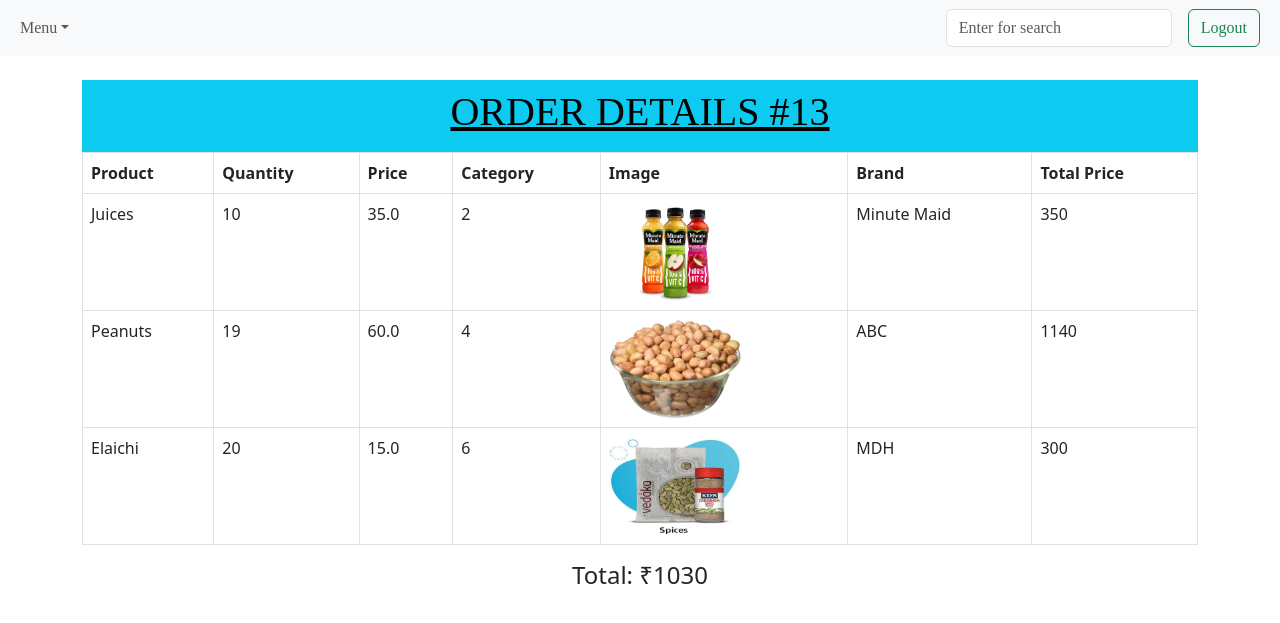
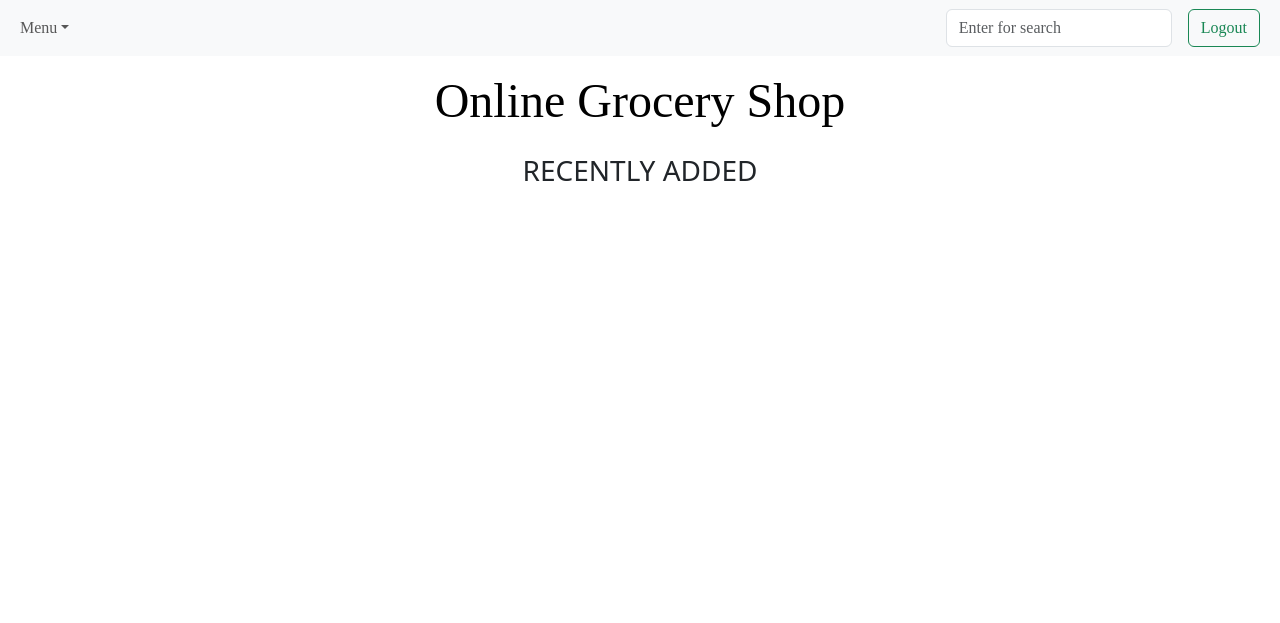
Before and after one commit to vgdk77/online-shopping, a Flask app: page /order_details/13 in a window 1280 px wide. Shown: the top 623 px of the page. Run offline with Flask 3, Linux system fonts and the light colour scheme; data comes from the database, SQL or seed files in the repository.

Commit message:
Update order_details.html

```diff
--- a/templates/order_details.html
+++ b/templates/order_details.html
@@ -1,48 +1,96 @@
 {% extends "base.html" %}
-{% block title %}ORDER DETAILS{% endblock %}
-{% block main %}
-<!-- Render flashed messages -->
-{% with messages = get_flashed_messages() %}
-{% if messages %}
-        {% for message in messages %}
-            <center><b>{{ message }}</b></center>
+{% block title %}HOME{% endblock %}
+  {% block main %}
+
+      <div style="font-family:Bradley Hand ITC;">
+          <center>
+          <div class="p-3 "  style="font-family:Times New Roman;">
+            <h1 style=" color: black; font-size: 3rem;" scrollamount="20" > Online Grocery Shop</h1>
+          </div>
+          </center>
+      </div>
+      <div class="container">
+        <center><h3 style = 'font-weight: 400;'>RECENTLY ADDED</h3></center>
+      <div class="row row-cols-1 row-cols-md-4 g-4 my-2 mx-2">
+        {%for i in recent_products %}
+        <form action="/add_to_cart_to_home/{{i[0]}}", method="POST">
+            <div class="col" id="mv">
+            <div class="card" id="recent{{i[0]}}">
+                <a href='/product/{{i[0]}}'><img src="{{i[9]}}" height="225px" class="card-img-top" alt="{{i[1]}}"></a>
+                <div class="card-body">
+                <!-- <p class="card-title">id: {{i.id}}</p> -->
+                <p class="card-title" style="float:right;"><b>₹{{i[8]}}</b>/{{i[6]}}</p>
+                <p class="card-title"><b>{{i[1]}}</b></p>
+                <!-- <p class="card-title">category: {{i.category}}</p> -->
+                <p class="card-title" style="float:right;">{{i[2]}}</p>
+                <div class="col-md-3 col-lg-3 col-xl-2">
+                    <button class="btn btn-link px-2"
+                      onclick="this.parentNode.querySelector('input[type=number]').stepDown()">
+                      <i class="fas fa-minus"></i>
+                    </button>
+
+                    <input id="form1" min="0" name="quantity" value="1" type="number"
+                      class="form-control form-control-sm" />
+
+                    <button class="btn btn-link px-2"
+                      onclick="this.parentNode.querySelector('input[type=number]').stepUp()">
+                      <i class="fas fa-plus"></i>
+                    </button>
+                </div>
+                <!-- <p class="card-title">mfg_date: {{i.mfg_date}}</p> -->
+                <input type="text" value="recent{{i[0]}}", name="htmlid" hidden />
+                <p class="card-title" style="float:left;">exp_date: {{i[5]}}</p>
+                <!-- <p class="card-title">unit: {{i.unit}}</p> -->
+                <!-- <p class="card-title">qty: {{i.qty}}</p> -->
+                <button type="submit" style="float:right;" class="btn btn-dark">Add to cart</button>
+                </div>
+            </div>
+            </div>
+        </form>
         {% endfor %}
-{% endif %}
-{% endwith %}
-    <div class="container my-4">
-        <div class="text-bg-info p-2" style="font-family: Algerian;">
-            <h1><center><u>ORDER DETAILS #{{ order_id }}</u></center></h1>
-        </div>
-        <div class="table-responsive">
-                <table class="table table-bordered table-hover">
-                    <thead>
-                        <tr>
-                            <th scope="col">Product</th>
-                            <th scope="col">Quantity</th>
-                            <th scope="col">Price</th>
-                            <th scope="col">Category</th>
-                            <th scope="col">Image</th>
-                            <th scope="col">Brand</th>
-                            <th scope="col">Total Price</th>
-                        </tr>
-                    </thead>
-                    <tbody>
-                        {% for item in product_list %}
-                        <tr>
-                            <td>{{ item[0] }}</td>
-                            <td>{{ item[1] }}</td>
-                            <td>{{ item[2] }}</td>
-                            <td>{{ item[3] }}</td>
-                            <td><img src="{{ item[4] }}" height="100px"></td>
-                            <td>{{ item[5] }}</td>
-                            <td>{{ item[6] }}</td>
-                        </tr>
-                        {% endfor %}
-                    </tbody>
-                </table>
-        </div>
-        <div class="text-center">
-            <h4>Total: ₹{{ total_price }}</h4>
-        </div>
     </div>
-{% endblock %}
+    </div>
+    <div class="container">
+      {% for category in dict_of_all_category_products %}
+        <center><h3>{{ category }}</h3></center>
+        <div class="row row-cols-1 row-cols-md-4 g-4 my-2 mx-2">
+          {% for i in dict_of_all_category_products[category] %}
+          <form action="/add_to_cart_to_home/{{i[0]}}", method="POST">
+              <div class="col" id="mv">
+              <div class="card" id="{{ category }}{{i[0]}}">
+                  <a href='/product/{{i[0]}}'><img src="{{i[9]}}" height="225px" class="card-img-top" alt="{{i[1]}}"></a>
+                  <div class="card-body">
+                  <!-- <p class="card-title">id: {{i.id}}</p> -->
+                  <p class="card-title" style="float:right;"><b>₹{{i[8]}}</b>/{{i[6]}}</p>
+                  <p class="card-title"><b>{{i[1]}}</b></p>
+                  <!-- <p class="card-title">category: {{i.category}}</p> -->
+                  <p class="card-title" style="float:right;">{{i[2]}}</p>
+                  <div class="col-md-3 col-lg-3 col-xl-2">
+                      <button class="btn btn-link px-2"
+                        onclick="this.parentNode.querySelector('input[type=number]').stepDown()">
+                        <i class="fas fa-minus"></i>
+                      </button>
+
+                      <input id="form1" min="0" name="quantity" value="1" type="number"
+                        class="form-control form-control-sm" />
+
+                      <button class="btn btn-link px-2"
+                        onclick="this.parentNode.querySelector('input[type=number]').stepUp()">
+                        <i class="fas fa-plus"></i>
+                      </button>
+                  </div>
+                  <!-- <p class="card-title">mfg_date: {{i.mfg_date}}</p> -->
+                  <input type="text" value="{{ category }}{{ i[0] }}" name="htmlid" hidden />
+                  <p class="card-title" style="float:left;">exp_date: {{i[5]}}</p>
+                  <!-- <p class="card-title">unit: {{i.unit}}</p> -->
+                  <!-- <p class="card-title">qty: {{i.qty}}</p> -->
+                  <button type="submit" style="float:right;" class="btn btn-dark">Add to cart</button>
+                  </div>
+              </div>
+              </div>
+          </form>
+          {% endfor %}
+      </div>
+      {% endfor %}
+    </div>
+  {% endblock %}
```
